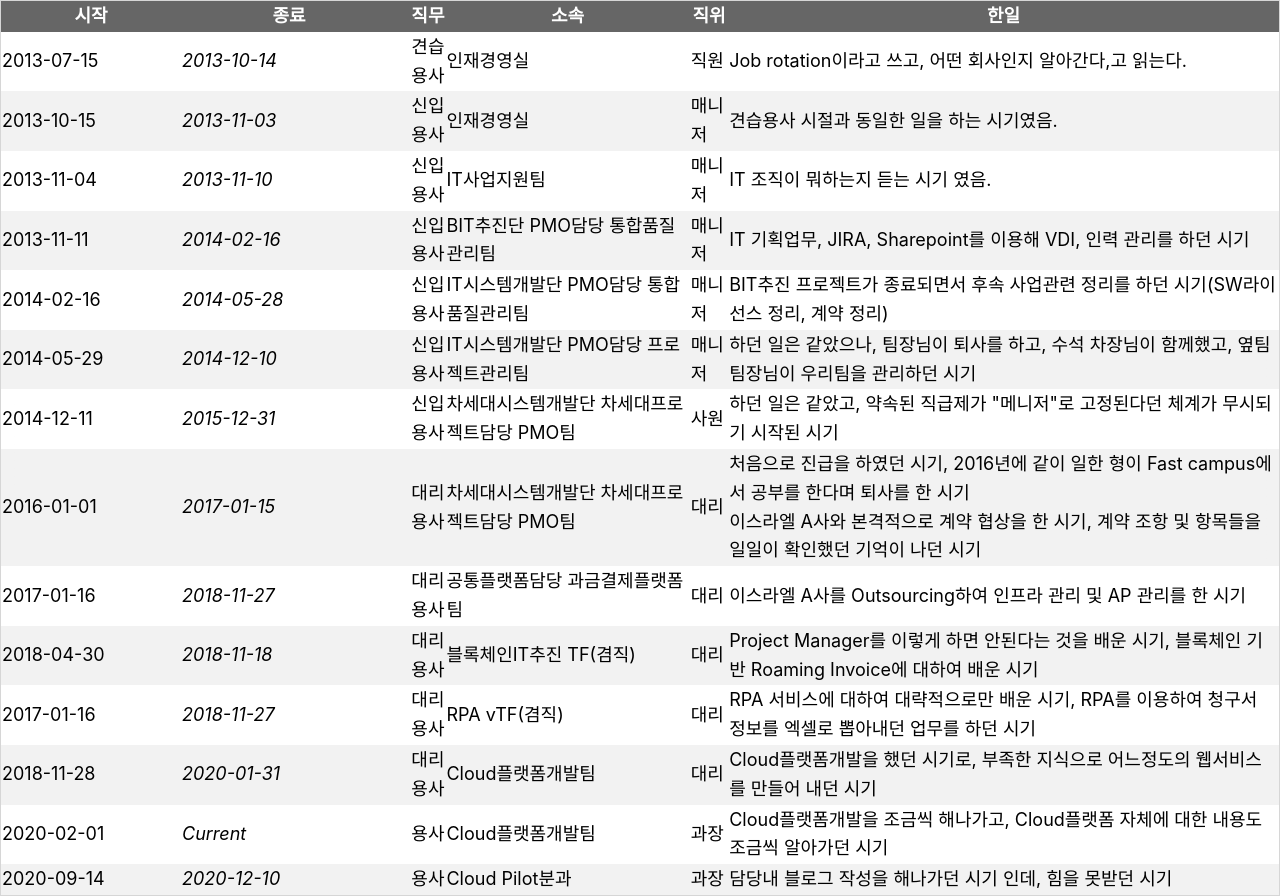
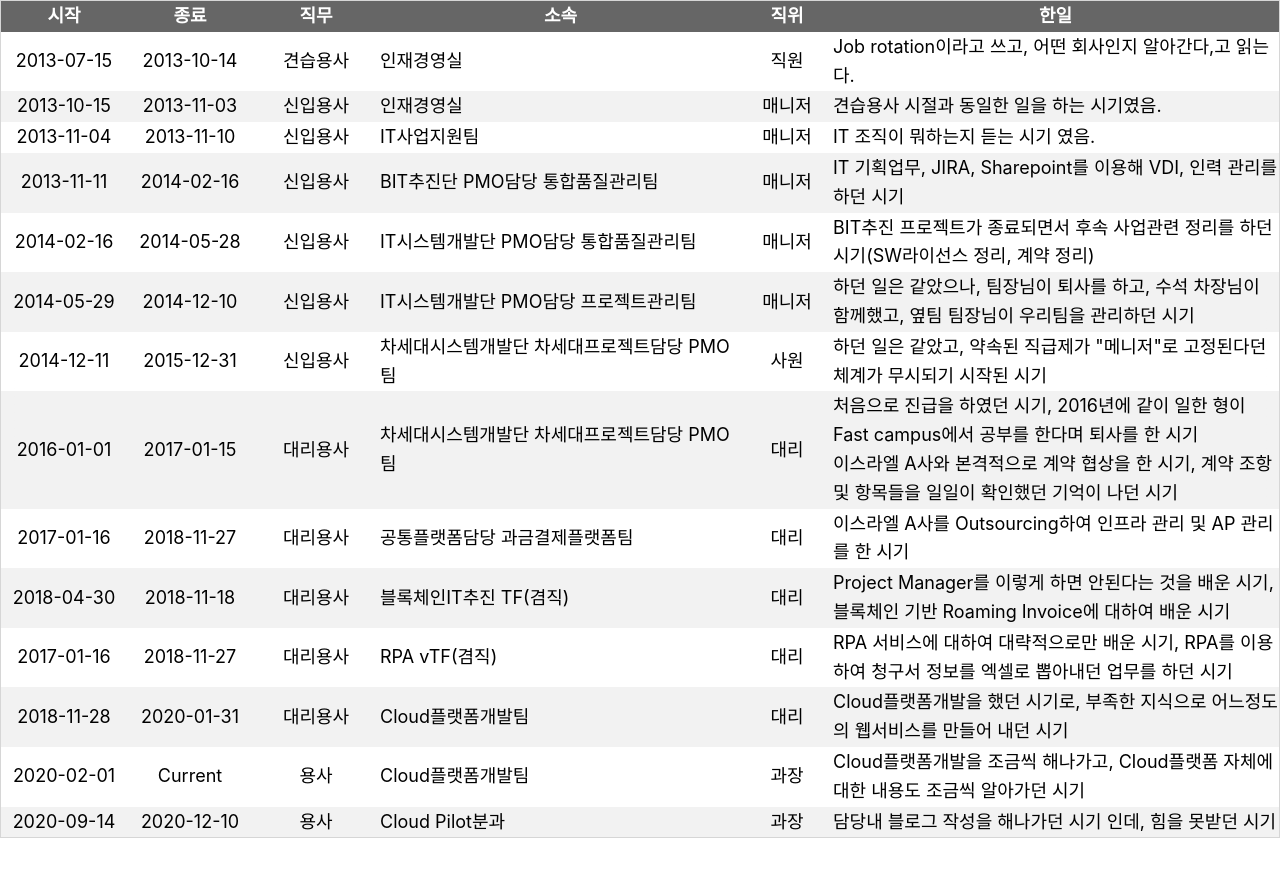
Before and after one commit to YongwoonJang/gyujanggak, a Next.js app in the folder jyu-homepage/: page /posts/profile-mgmt in a window 1280 px wide. After the commit the page ends 838 px from the top, so only its background shows below. Built offline with nearby package versions, Linux system fonts and the light colour scheme.

Commit message:
Modify : decorate table

```diff
--- a/jyu-homepage/styles/page.module.scss
+++ b/jyu-homepage/styles/page.module.scss
@@ -42,7 +42,7 @@
 .profileDivTable table th td {
   padding: 0.25em 0.5em 0.25em 1em;
   vertical-align: text-top;
-  text-align: left;
+  text-align: center;
   text-indent: -0.5em;
 }
 
@@ -69,18 +69,36 @@
 }
 
 .profileDivTable tr td:nth-child(1) {
-  min-width: 10em;
-  max-width: 90vw;
+  text-align: center;
+  min-width: 7em;
+  max-width: 70vw;
 }
 
 .profileDivTable tr td:nth-child(2) {
-  font-style: italic;
-  min-width: 12em;
-  max-width: 90vw;
+  text-align: center;
+  min-width: 7em;
+  max-width: 70vw;
 }
 
-.profileDivTable tr *:nth-child(3) {
-  text-align: right;
+.profileDivTable tr td:nth-child(3) {
+  text-align: center;
+  min-width: 7em;
+  max-width: 70vw;
+}
+
+.profileDivTable tr td:nth-child(4) {
+  text-align: left;
+  min-width: 20em;
+}
+
+.profileDivTable tr td:nth-child(5) {
+  text-align: center;
+  min-width: 5em;
+}
+
+.profileDivTable tr td:nth-child(6) {
+  text-align: left;
+  min-width: 12em;
 }
 
 /* Responsive Tables */
```
